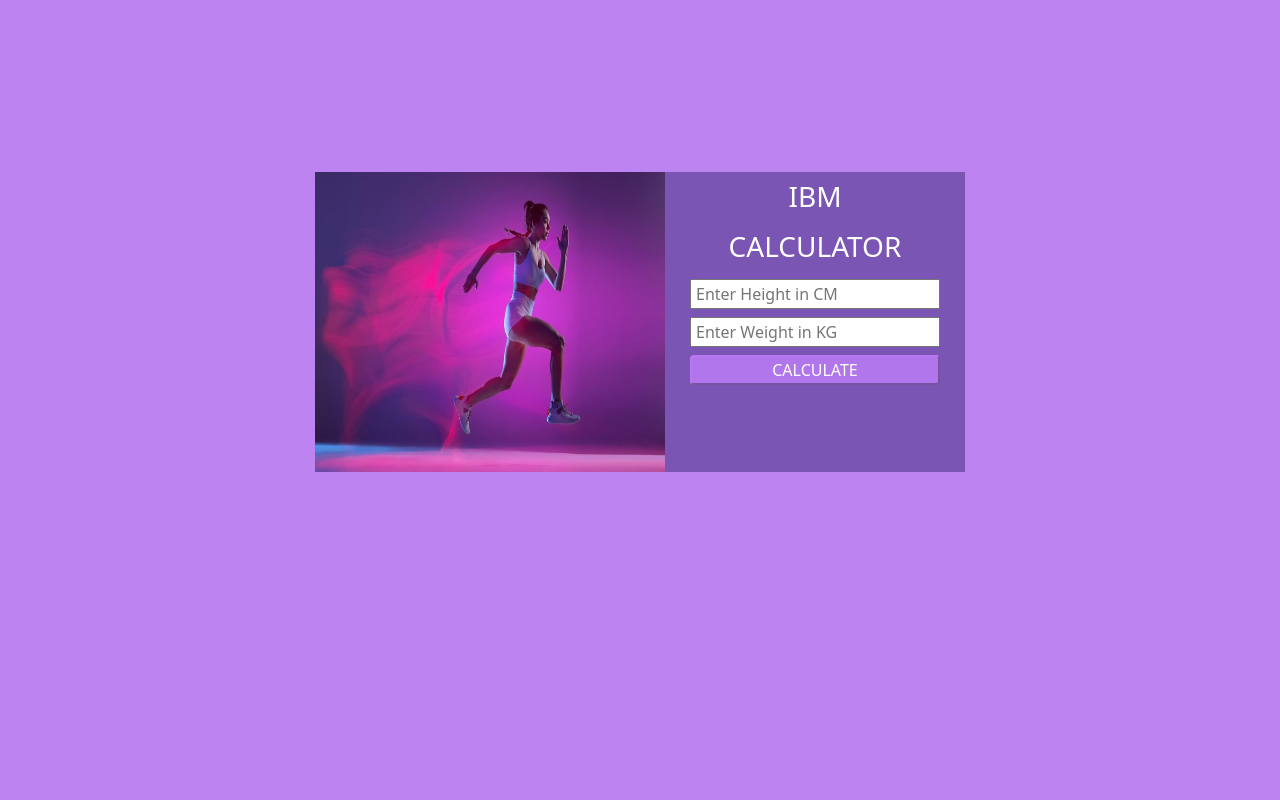
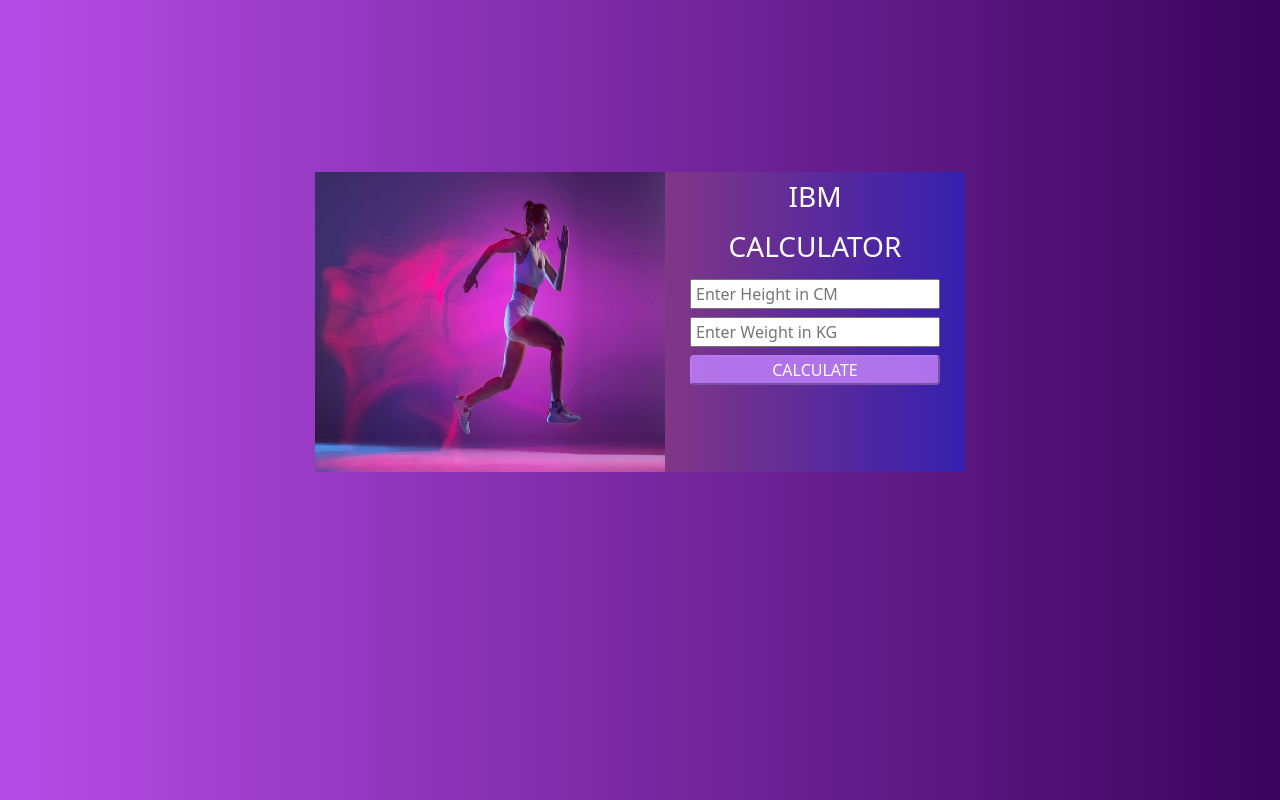
Before and after one commit to Farhath-km/BMI-Calculator, a plain HTML site: page index.html in a window 1280 px wide. Drawn offline with nearby package versions, Linux system fonts and the light colour scheme; files whose address does not match are found by name.

Commit message:
background color changed

```diff
--- a/style.css
+++ b/style.css
@@ -1,11 +1,12 @@
 body{
-    background-color:hsla(271, 80%, 71%, 0.925);
+
+    background: linear-gradient(to right, rgb(183, 77, 231), rgb(57, 4, 92));
 
 }
 .container{
     width: 650px;
     height: 300px;
-    background-color:rgb(6 5 74 / 36%);
+    background: linear-gradient(to right, rgba(219, 81, 86, 0.99), rgb(53, 32, 175));
     margin-top: 180px;
     --bs-gutter-x: 0rem;
 }
```
